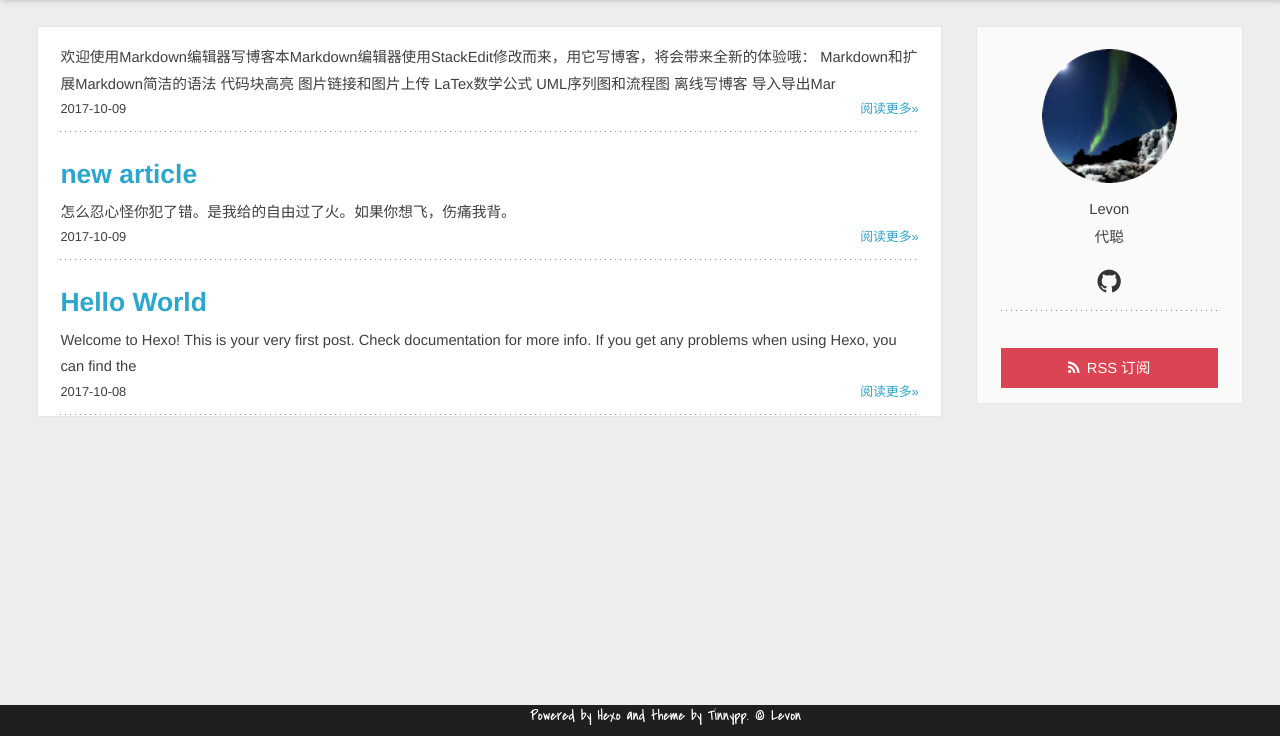
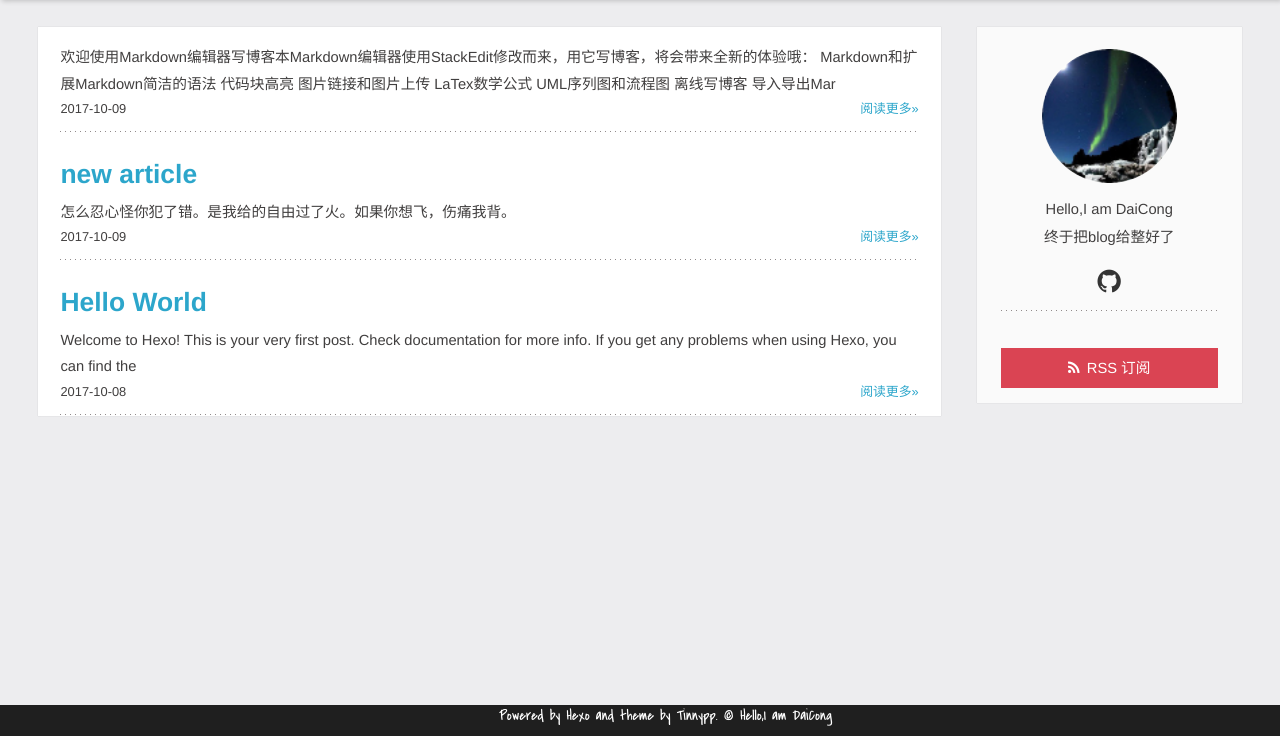
Before and after one commit to oniondai/oniondai.github.io, a plain HTML site: page index.html in a window 1280 px wide. Shown: the part 64-800 px from the top of the page. Drawn offline with Linux system fonts and the light colour scheme.

Commit message:
Site updated: 2017-10-10 09:52:58

```diff
--- a/index.html
+++ b/index.html
@@ -175,10 +175,10 @@ UML序列图和流程图
 
 	<section class="author-info">
 
-			<p> Levon</p>
+			<p> Hello,I am DaiCong</p>
 
 
-			<p>	代聪</p>
+			<p>	终于把blog给整好了</p>
 
 	</section>
 
@@ -186,7 +186,7 @@ UML序列图和流程图
 
 
 
-		<a href="https://github.com/levonlin" target="_blank" title="github"></a>
+		<a href="https://github.com/oniondai for  https://github.com/oniondai" target="_blank" title="github"></a>
 
 
 	</div>
@@ -210,7 +210,7 @@ UML序列图和流程图
 		<span>Powered by <a href="https://github.com/hexojs/hexo">Hexo</a> and theme by
 		<a href="https://github.com/levonlin/Tinnypp">Tinnypp</a>.</span>
 
-			<span>© Levon</span>
+			<span>© Hello,I am DaiCong</span>
 
 	<div>
 </div></footer>
```
Also changed, not shown: 2017/10/08/hello-world/index.html (+1 -1 lines), 2017/10/09/markdown编辑器使用说明/index.html (+1 -1 lines), 2017/10/09/new-article/index.html (+1 -1 lines), archives/2017/10/index.html (+1 -1 lines), archives/2017/index.html (+1 -1 lines), archives/index.html (+1 -1 lines).
